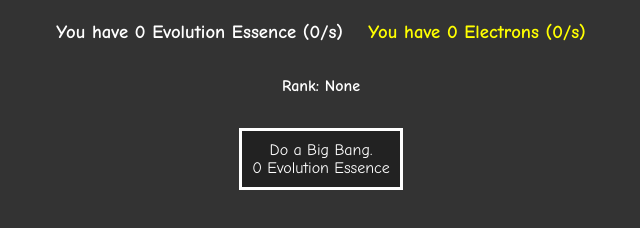
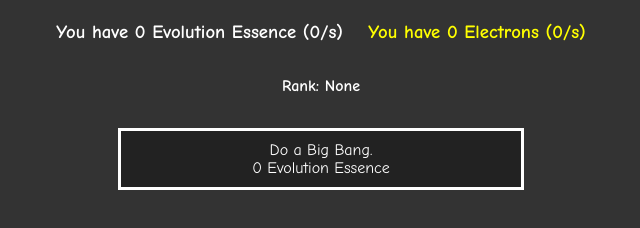
Before and after one commit to jwklong/evolution-incremental, a plain HTML site: page index.html in a window 1280 px wide. Shown: the whole page, without its empty margins (319-959 px from the left). Drawn offline with Linux system fonts and the light colour scheme.

Commit message:
Update main.css

```diff
--- a/main.css
+++ b/main.css
@@ -2,7 +2,7 @@ body{
     text-align: center;
     background-color: #333333;
     color: #ffffff;
-    font-family: "Comic Sans MS", "Comic Sans", cursive;
+    font-family: "Comic Sans MS", "Comic Sans", sans-serif;
 }
 
 div{
@@ -22,6 +22,8 @@ div *{
 .button{
     border: 3px solid #ffffff;
     padding: 10px;
+    width: 30%;
+    height: 20%;
     background-color: #222222;
     -webkit-touch-callout: none;
     -webkit-user-select: none;
```
